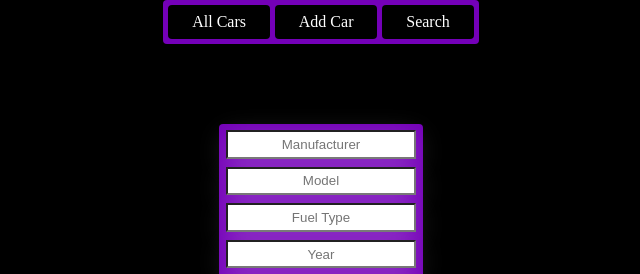
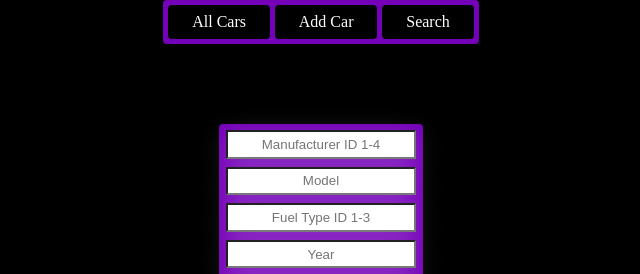
Before and after one commit to The-Estonian/carportal_frontend, a React (Vite) app: page /add in a window 1280 px wide. Shown: the top 274 px of the page, without its empty margins (319-959 px from the left). Built offline with nearby package versions, Linux system fonts and the light colour scheme; no server answers.

Commit message:
added add new car logic

```diff
--- a/src/components/Car/Car.tsx
+++ b/src/components/Car/Car.tsx
@@ -1,3 +1,4 @@
+import { useNavigate } from 'react-router-dom';
 import styles from './Car.module.css';
 import { useState } from 'react';
 import { CarType } from '../../types/Car';
@@ -13,10 +14,10 @@ import Spinner from '../Spinner/Spinner';
 
 interface CarProps {
   carData: CarType | CarInfoType;
-  onClick?: () => void;
 }
 
-const Car: React.FC<CarProps> = ({ carData, onClick }) => {
+const Car: React.FC<CarProps> = ({ carData }) => {
+  const navigate = useNavigate();
   const [imageLoading, setImageLoading] = useState<boolean>(true);
   let carImage;
   if (carData.modelName === 'Camry') {
@@ -33,7 +34,7 @@ const Car: React.FC<CarProps> = ({ carData, onClick }) => {
     carImage = default_car;
   }
   return (
-    <div className={styles.carContainer} onClick={onClick}>
+    <div className={styles.carContainer} onClick={()=>  navigate(`/cars/${carData.id}`)}>
       <div className={styles.carInformation}>
         <div className={styles.titleContainer}>
           {/* <span>ID</span> */}
--- a/src/pages/add-car/AddCar.tsx
+++ b/src/pages/add-car/AddCar.tsx
@@ -8,10 +8,10 @@ type AddCarProps = {
 };
 
 export const AddCar: React.FC<AddCarProps> = ({refreshList}) => {
-    const [manufacturer, setManufacturer] = useState<string>("");
-    const [carModel, setCarModel] = useState<string>("");
-    const [fuelType, setFuelType] = useState<string>("");
-    const [modelYear, setModelYear] = useState<string>("");
+    const [manufacturerId, setManufacturerId] = useState<string>("");
+    const [model, setModel] = useState<string>("");
+    const [fuelTypeId, setFuelTypeId] = useState<string>("");
+    const [year, setYear] = useState<string>("");
     const [emissions, setEmissions] = useState<string>("");
     const [price, setPrice] = useState<string>("");
 
@@ -23,10 +23,10 @@ export const AddCar: React.FC<AddCarProps> = ({refreshList}) => {
         "Content-Type": "application/json",
       },
       body: JSON.stringify({
-        carModel,
-        manufacturer,
-        modelYear,
-        fuelType,
+        model,
+        manufacturerId,
+        year,
+        fuelTypeId,
         emissions,
         price,
       }),
@@ -35,20 +35,20 @@ export const AddCar: React.FC<AddCarProps> = ({refreshList}) => {
       console.log("Can't connect to backend");
       return
     }
-      setManufacturer("")
-      setCarModel("")
-      setFuelType("")
-      setModelYear("")
+      setManufacturerId("")
+      setModel("")
+      setFuelTypeId("")
+      setYear("")
       setEmissions("")
       setPrice("")
       refreshList()
   }
   return (
         <div className={styles.input_container}>
-        <input className={styles.car_input} type="text" value={manufacturer} placeholder="Manufacturer" onChange={(e)=> setManufacturer(e.target.value)} />
-        <input className={styles.car_input} type="text" value={carModel} placeholder="Model" onChange={(e)=> setCarModel(e.target.value)} />
-        <input className={styles.car_input} type="text" value={fuelType} placeholder="Fuel Type" onChange={(e)=> setFuelType(e.target.value)} />
-        <input className={styles.car_input} type="text" value={modelYear} placeholder="Year" onChange={(e)=> setModelYear(e.target.value)} />
+        <input className={styles.car_input} type="text" value={manufacturerId} placeholder="Manufacturer ID 1-4" onChange={(e)=> setManufacturerId(e.target.value)} />
+        <input className={styles.car_input} type="text" value={model} placeholder="Model" onChange={(e)=> setModel(e.target.value)} />
+        <input className={styles.car_input} type="text" value={fuelTypeId} placeholder="Fuel Type ID 1-3" onChange={(e)=> setFuelTypeId(e.target.value)} />
+        <input className={styles.car_input} type="text" value={year} placeholder="Year" onChange={(e)=> setYear(e.target.value)} />
         <input className={styles.car_input} type="text" value={emissions} placeholder="Emission" onChange={(e)=> setEmissions(e.target.value)} />
         <input className={styles.car_input} type="text" value={price} placeholder="Price" onChange={(e)=> setPrice(e.target.value)} />
         <input className={styles.car_input_submit} type="submit" value="Submit" onClick={submitNewCarHandler} />
--- a/src/pages/all-cars/AllCars.tsx
+++ b/src/pages/all-cars/AllCars.tsx
@@ -1,4 +1,4 @@
-import { useNavigate } from 'react-router-dom';
+
 
 import Car from '../../components/Car/Car';
 import Spinner from '../../components/Spinner/Spinner';
@@ -7,12 +7,11 @@ import { CarInfoType } from '../../types/CarInfo';
 import styles from "./AllCars.module.css"
 
 const AllCars = ({ fetchedCars, loadCars }: { fetchedCars: CarInfoType[], loadCars: boolean; }) => {
-  const navigate = useNavigate();
   return (
     <div className={styles.cars_container}>
       {loadCars && < Spinner />}
       {!loadCars && fetchedCars.map((eachCar, index) => (
-        <Car key={index} carData={eachCar} onClick={() => navigate(`/cars/${index+1}`)} />
+        <Car key={index} carData={eachCar}/>
         ))
       }
     </div>
--- a/src/types/Car.ts
+++ b/src/types/Car.ts
@@ -1,4 +1,5 @@
 export interface CarType {
+  id: number;
   modelName: string;
   make: string;
   releaseYear: number;
--- a/src/types/CarInfo.ts
+++ b/src/types/CarInfo.ts
@@ -1,4 +1,5 @@
 export interface CarInfoType {
+  id: number;
   modelName: string;
   make: string;
   releaseYear: number;
```
Also changed, not shown: src/pages/search-car/SearchCars.tsx (+1 -76 lines).
